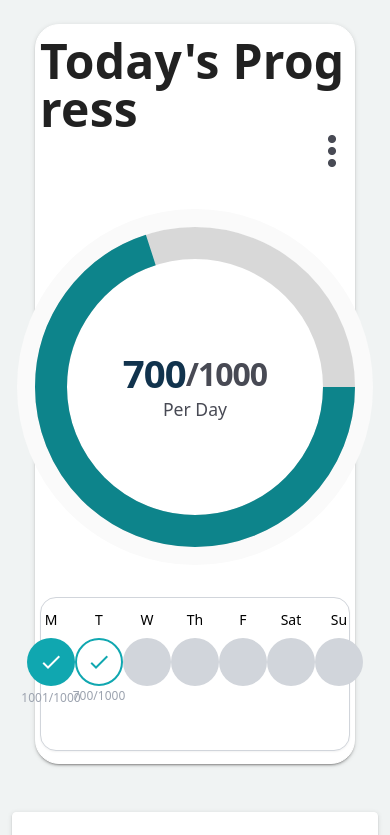
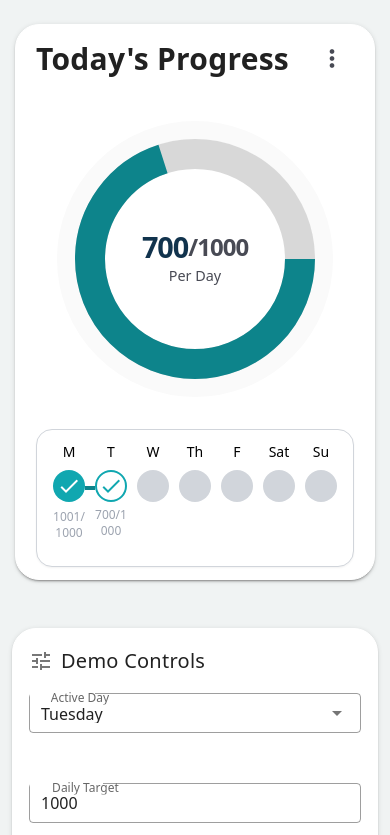
Before and after one commit to Abderrahmenla/vue-test, a Nuxt app: page / in a window 390 px wide. Shown: the top 835 px of the page. Built offline with nearby package versions, Linux system fonts and the light colour scheme.

Commit message:
Fix responsiveness

```diff
--- a/components/ProgressCard.vue
+++ b/components/ProgressCard.vue
@@ -1,15 +1,22 @@
 <template>
   <v-card
-    class="min-w-[320px] mx-1 !rounded-[24px] py-3 px-1 sm:min-w-[450px] w-[35vw] sm:mx-auto font-roboto bg-white shadow-[0_4px_24px_0_rgba(0,0,0,0.04)] elevation-2 sm:p-8"
+    class="min-w-[360px] mx-1 !rounded-[24px] py-3 px-5 sm:px-1 sm:min-w-[720px] w-full sm:w-[35vw] sm:mx-auto font-roboto bg-white shadow-[0_4px_24px_0_rgba(0,0,0,0.04)] elevation-2 sm:p-8"
   >
     <v-row class="flex items-center justify-between w-full !mb-10" no-gutters>
       <v-card-title class="heading font-bold !p-0">
-        <span class="text-5xl">Today's Progress </span>
+        <span class="text-3xl sm:text-5xl">Today's Progress </span>
       </v-card-title>
-      <v-menu v-model="menu" :close-on-content-click="false" :attach="true" offset-y>
+      <v-menu
+        v-model="menu"
+        :close-on-content-click="false"
+        :attach="true"
+        offset-y
+        offset-x
+        bottom
+      >
         <template #activator="{ on, attrs }">
-          <v-btn icon v-bind="attrs" v-on="on">
-            <v-icon size="48" color="#484a54">mdi-dots-vertical</v-icon>
+          <v-btn large class="w-[48px] h-[48px]" icon v-bind="attrs" v-on="on">
+            <v-icon color="#484a54">mdi-dots-vertical</v-icon>
           </v-btn>
         </template>
         <v-list>
@@ -24,23 +31,28 @@
         <template #activator="{ on, attrs }">
           <div v-bind="attrs" class="rounded-full border-[18px] border-[#fafafa]" v-on="on">
             <v-progress-circular
-              :size="320"
-              :width="32"
               :value="progressPercentage"
               color="#0d848b"
               background="#eeeeee"
-              class="relative"
+              class="relative !w-[240px] !h-[240px] /* mobile first */ sm:!w-[280px] sm:!h-[280px] /* small screens */ md:!w-[320px] md:!h-[320px] /* medium screens */ lg:!w-[360px] lg:!h-[360px] /* large screens */"
             >
               <div
                 class="absolute top-1/2 left-1/2 -translate-y-1/2 -translate-x-1/2 sm:w-[120px] w-[160px] flex flex-col items-center"
               >
+                <p
+                  class="text-[1.8rem] sm:text-[2rem] md:text-[2.2rem] lg:text-[2.4rem] font-bold leading-[1.1] tracking-[-1px] flex items-center"
+                >
+                  <span class="text-[#11334d] font-bold">{{ todayWords }}</span>
+                  <span
+                    class="text-[#484a54] text-[1.5rem] sm:text-[1.7rem] md:text-[1.8rem] lg:text-[2rem]"
+                    >/{{ dailyTarget }}</span
+                  >
+                </p>
                 <div
-                  class="text-[2.4rem] font-bold leading-[1.1] tracking-[-1px] flex items-center"
+                  class="text-[0.9rem] sm:text-[1rem] md:text-[1.05rem] lg:text-[1.1rem] text-[#484a54] mt-0.5"
                 >
-                  <span class="text-[#11334d] font-bold">{{ todayWords }}</span
-                  ><span class="text-[#484a54] text-[2rem]">/{{ dailyTarget }}</span>
+                  Per Day
                 </div>
-                <div class="text-[1.1rem] text-[#484a54] mt-0.5">Per Day</div>
               </div>
             </v-progress-circular>
           </div>
@@ -49,21 +61,28 @@
       </v-tooltip>
       <div v-else class="rounded-full border-[18px] border-[#fafafa]">
         <v-progress-circular
-          :size="320"
-          :width="32"
           :value="progressPercentage"
           color="#0d848b"
           background="#eeeeee"
-          class="relative"
+          class="relative !w-[240px] !h-[240px] /* mobile first */ sm:!w-[280px] sm:!h-[280px] /* small screens */ md:!w-[320px] md:!h-[320px] /* medium screens */ lg:!w-[360px] lg:!h-[360px] /* large screens */"
         >
           <div
             class="absolute top-1/2 left-1/2 -translate-y-1/2 -translate-x-1/2 sm:w-[120px] w-[160px] flex flex-col items-center"
           >
-            <p class="text-[2.4rem] font-bold leading-[1.1] tracking-[-1px] flex items-center">
+            <p
+              class="text-[1.8rem] sm:text-[2rem] md:text-[2.2rem] lg:text-[2.4rem] font-bold leading-[1.1] tracking-[-1px] flex items-center"
+            >
               <span class="text-[#11334d] font-bold">{{ todayWords }}</span>
-              <span class="text-[#484a54] text-[1.5rem]">/{{ dailyTarget }}</span>
+              <span
+                class="text-[#484a54] text-[1.5rem] sm:text-[1.7rem] md:text-[1.8rem] lg:text-[2rem]"
+                >/{{ dailyTarget }}</span
+              >
             </p>
-            <div class="text-[1.1rem] text-[#484a54] mt-0.5">Per Day</div>
+            <div
+              class="text-[0.9rem] sm:text-[1rem] md:text-[1.05rem] lg:text-[1.1rem] text-[#484a54] mt-0.5"
+            >
+              Per Day
+            </div>
           </div>
         </v-progress-circular>
       </div>
@@ -77,11 +96,11 @@
       overlay-opacity="0.5"
       overlay-color="#000"
     >
-      <v-card class="rounded-2xl">
-        <v-card-title class="headline py-5 px-6 text-[1.5rem] font-semibold"
+      <v-card class="rounded-2xl py-5">
+        <v-card-title class="headline !pb-6 px-6 text-[1.5rem] font-semibold"
           >Set Daily Target</v-card-title
         >
-        <v-card-text class="p-5 px-6">
+        <v-card-text class="py-5 px-6">
           <v-text-field
             v-model.number="newTarget"
             label="Daily Target"
@@ -95,10 +114,12 @@
             @keyup.enter="saveTarget"
           />
         </v-card-text>
-        <v-card-actions class="pt-2 px-6 pb-5">
+        <v-card-actions class="pt-2 px-6 !pb-0">
           <div class="flex justify-between items-center w-full">
-            <v-btn text @click="cancelTarget">Cancel</v-btn>
-            <v-btn color="primary" :disabled="!isValidTarget" @click="saveTarget"> Save </v-btn>
+            <v-btn class="" @click="cancelTarget">Cancel</v-btn>
+            <v-btn class="!bg-teal-400 !text-white" :disabled="!isValidTarget" @click="saveTarget">
+              Save
+            </v-btn>
           </div>
         </v-card-actions>
       </v-card>
--- a/components/WeeklyProgressTracker.vue
+++ b/components/WeeklyProgressTracker.vue
@@ -1,12 +1,11 @@
 <template>
-  <div class="bg-white flex items-center justify-center px-4 pt-3 pb-8 rounded-2xl shadow-sm border border-gray-300 w-full mx-auto">
+  <div
+    class="bg-white flex items-center justify-center px-4 pt-3 pb-8 rounded-2xl shadow-sm border border-gray-300 w-full mx-auto"
+  >
     <div
       v-for="(dayData, index) in weekData"
       :key="index"
-        :class="[
-            'flex items-center justify-stretch ',
-            index === weekData.length-1 ? '' : 'w-full'
-          ]"
+      :class="['flex items-center justify-stretch ', index === weekData.length - 1 ? '' : 'w-full']"
     >
       <div class="h-full">
         <div class="text-black font-medium text-sm text-center">
@@ -15,23 +14,26 @@
 
         <div
           :class="[
-              'w-12 h-12 rounded-full flex items-center justify-center transition-all duration-200 mt-2 mb-8 relative',
+            'w-8 h-8 sm:w-12 sm:h-12 rounded-full flex items-center justify-center transition-all duration-200 mt-2 mb-8 relative',
             getCircleClasses(dayData, index)
           ]"
         >
+          <v-icon
+            v-if="dayData.completed >= dayData.total || activeDay === index"
+            class="!size-6 sm:size-12"
+            :color="dayData.completed >= dayData.total ? '#fff' : '#10a7b0'"
+            >mdi-check</v-icon
+          >
 
-
-            <v-icon v-if="dayData.completed >= dayData.total || activeDay === index" size="24" :color=" dayData.completed >= dayData.total  ? '#fff' : '#10a7b0'">mdi-check</v-icon>
-
-            <div :class="['text-gray-400 text-xs text-center absolute bottom-[-20px] left-1/2 -translate-x-1/2',
-              activeDay < index ? 'hidden'  : ''
-            ]">
-
+          <p
+            :class="[
+              'text-gray-400 text-xs text-center absolute bottom-[-55px] sm:bottom-[-20px] left-1/2 -translate-x-1/2 -translate-y-1/2 max-w-8 sm:maw-w-auto',
+              activeDay < index ? 'hidden' : ''
+            ]"
+          >
             {{ dayData.completed }}/{{ dayData.total }}
-
+          </p>
         </div>
-          </div>
-
       </div>
 
       <!-- Connector Line (attached to each day except the last) -->
@@ -39,10 +41,7 @@
         v-if="index < weekData.length - 1"
         :class="[
           'h-1 flex transition-all duration-200 flex-grow ',
-            getConnectorClasses(
-              index,
-              weekData[index + 1]
-            )
+          getConnectorClasses(index, weekData[index + 1])
         ]"
       />
     </div>
@@ -58,17 +57,17 @@ export default {
     history: {
       type: Array,
       required: true,
-      validator: v => v.length === 7 && v.every(n => typeof n === 'number')
+      validator: (v) => v.length === 7 && v.every((n) => typeof n === 'number')
     },
     dailyTarget: {
       type: Number,
       required: true,
-      validator: v => v > 0
+      validator: (v) => v > 0
     },
     activeDay: {
       type: Number,
       required: true,
-      validator: v => v >= 0 && v <= 6
+      validator: (v) => v >= 0 && v <= 6
     }
   },
   computed: {
@@ -76,7 +75,7 @@ export default {
       return DAY_LABELS.map((day, index) => ({
         day,
         completed: this.history[index],
-        total: this.dailyTarget,
+        total: this.dailyTarget
       }))
     }
   },
@@ -89,39 +88,38 @@ export default {
     },
 
     getCircleClasses(day, index) {
-      const isCompleted = this.isDayCompleted(day);
-      const isActive = this.isActiveDay(index);
+      const isCompleted = this.isDayCompleted(day)
+      const isActive = this.isActiveDay(index)
 
       const classes = [
-        'w-12 h-12 rounded-full flex items-center justify-center transition-all duration-200 my-2',
-      ];
+        'w-12 h-12 rounded-full flex items-center justify-center transition-all duration-200 my-2'
+      ]
 
       if (isActive) {
         // Active day styling: white background, teal border, and teal text
-        classes.push('bg-white border-2 border-[#10a7b0]');
+        classes.push('bg-white border-2 border-[#10a7b0]')
         // Text color is teal for active day
-        classes.push('text-[#10a7b0]');
-
+        classes.push('text-[#10a7b0]')
       } else {
         // Non-active day styling: filled teal if completed, grey if incomplete
         if (isCompleted) {
-          classes.push('bg-[#10a7b0] text-white');
+          classes.push('bg-[#10a7b0] text-white')
         } else {
-          classes.push('bg-gray-300 text-gray-500');
+          classes.push('bg-gray-300 text-gray-500')
         }
       }
 
-      return classes;
+      return classes
     },
 
-    getConnectorClasses(currentDay ,nextDay) {
-      const isNextCompleted = this.isDayCompleted(nextDay);
+    getConnectorClasses(currentDay, nextDay) {
+      const isNextCompleted = this.isDayCompleted(nextDay)
 
       if (isNextCompleted || this.activeDay === currentDay + 1) {
-        return 'bg-[#0d848b]';
+        return 'bg-[#0d848b]'
       }
 
-      return 'bg-transparent'; // Grey connector otherwise
+      return 'bg-transparent' // Grey connector otherwise
     }
   }
 }
--- a/pages/index.vue
+++ b/pages/index.vue
@@ -3,7 +3,7 @@
     <v-row justify="center">
       <v-col cols="12" md="8" lg="6">
         <!-- Main Progress Card -->
-        <div class="flex justify-center px-4 mb-12 sm:px-2">
+        <div class="flex justify-center sm:px-4 mb-12">
           <ProgressCard
             :history="mockData.history"
             :daily-target="mockData.dailyTarget"
@@ -13,7 +13,7 @@
         </div>
 
         <!-- Demo Controls -->
-        <v-card class="rounded-[24px] mb-12 bg-white/95 backdrop-blur-md" elevation="1">
+        <v-card class="!rounded-[24px] mb-12 bg-white/95 backdrop-blur-md" elevation="1">
           <v-card-title>
             <v-icon left>mdi-tune</v-icon>
             Demo Controls
```
Also changed, not shown: 1 other file (tests, documents, lock files or other folders). Lines whose indentation alone changed are shown as unchanged.
